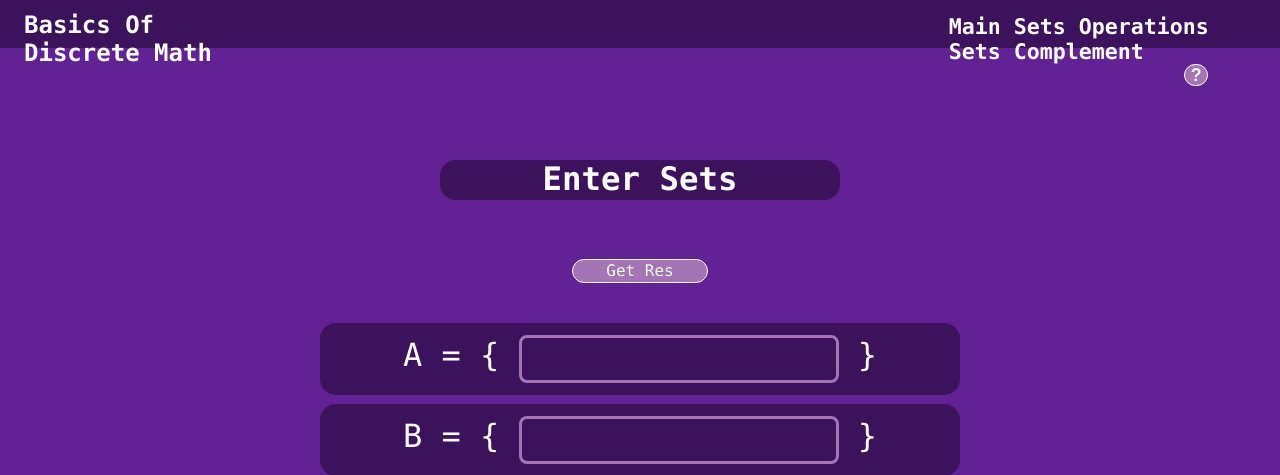
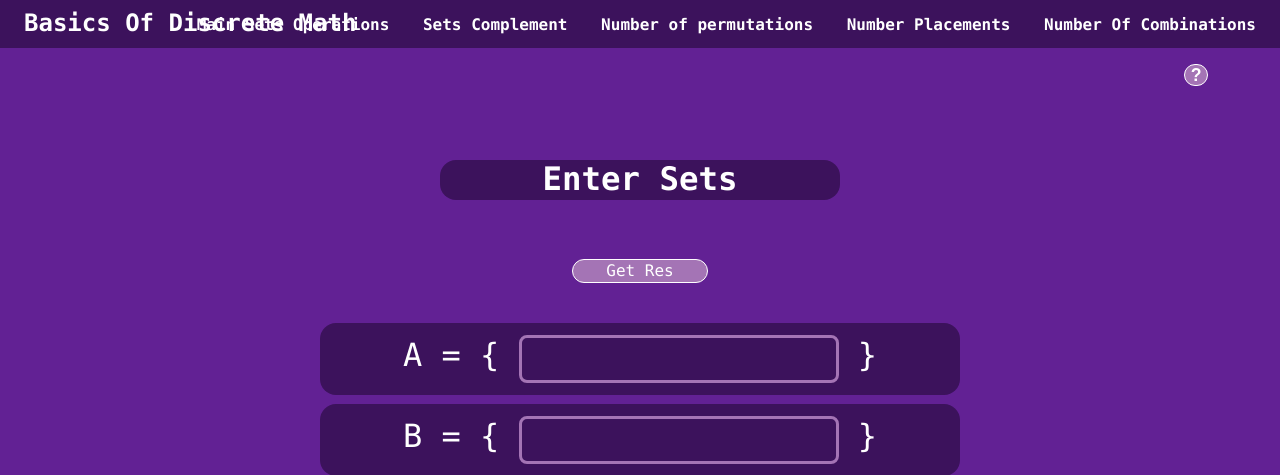
Before and after one commit to Iwlj4s/Basics_Of_Discrete_Math, a Flask app: page / in a window 1280 px wide. Shown: the top 475 px of the page. Run offline with Flask 3, Linux system fonts and the light colour scheme.

Commit message:
Add Calculating numbers of : placements, permutations, combinations. For yet without checks

```diff
--- a/data.py
+++ b/data.py
@@ -1,4 +1,4 @@
-# Data For Index.html #
+# Data For INDEX.html #
 index_data = {
     'example_about_operation1': 'A = { 1, 2, 3, 4 }',
     'example_about_operation2': 'B = { 3, 4, 5, 6 }',
@@ -29,7 +29,7 @@ index_data = {
     ]
 }
 
-# Data For Complement.html #
+# Data For COMPLEMENT.html #
 complement_data = {
     'example_about_operation1': 'U = {1, 2, 3, 4, 5, 6, 7, 8, 9} ',
     'example_about_operation2': 'X =  {1, 2, 3, 4}',
@@ -40,3 +40,39 @@ complement_data = {
             'res_example': 'X′ = { 5, 6, 7, 8, 9}'
         }]
 }
+
+# Data For number_PERMUTATION.html #
+find_number_permutation_data = {
+    'operations': [
+        {
+            'operation_name': 'Calculating the number of permutations of n elements',
+            'operation_info': 'The number of permutations Pn is the number of different ways in which a given set '
+                              'consisting of n elements can be ordered. ',
+            'res_example': 'P_n = n! = P₁₀ = 10! = 3628800'
+        },]
+}
+
+# Data For number_PLACEMENTS.html #
+find_number_placements_data = {
+    'operations': [
+        {
+            'operation_name': 'Calculating the number of placements of n by k elements',
+            'operation_info': 'The number of placements of Ank is the arrangement of “items” on some “places”, '
+                              'provided that each place is occupied by exactly one object and all objects are '
+                              'different. More formally, an arrangement (from n to k) is an ordered set of k distinct '
+                              'elements of some n-element set.',
+            'res_example': 'A_9^2 = 9!/(9-2)! = 9!/7! = 72 '
+        },]
+}
+
+# Data For number_COMBINATIONS.html #
+find_number_combinations_data = {
+    'operations': [
+        {
+            'operation_name': 'Calculating the number of combinations of n by k elements',
+            'operation_info': 'The number of combinations from n to k (C_n^k) is a set of k elements selected from '
+                              'given n elements. Sets that differ only in the order of elements (but not in '
+                              'composition) are considered identical.',
+            'res_example': 'C_9^2 = 9!/(9-2)! * 2! = 9!/7! * 2! = 36 '
+        },]
+}
--- a/form.py
+++ b/form.py
@@ -15,3 +15,23 @@ class ComplementForm(FlaskForm):
     user_U_value = StringField('U = ')
 
     user_submit_btn = SubmitField('Get Res')
+
+
+class FindNumberPermutationForm(FlaskForm):
+    user_n_value = StringField('n = ')
+
+    user_submit_btn = SubmitField('Get Res')
+
+
+class FindNumberPlacementsForm(FlaskForm):
+    user_n_value = StringField('n = ')
+    user_k_value = StringField('k = ')
+
+    user_submit_btn = SubmitField('Get Res')
+
+
+class FindNumberCombinationsForm(FlaskForm):
+    user_n_value = StringField('n = ')
+    user_k_value = StringField('k = ')
+
+    user_submit_btn = SubmitField('Get Res')
--- a/main.py
+++ b/main.py
@@ -1,7 +1,12 @@
 from flask import Flask, render_template, request
-from form import SetsForm, ComplementForm
+
+from form import SetsForm, ComplementForm, FindNumberPermutationForm
+from form import FindNumberPlacementsForm, FindNumberCombinationsForm
+
 from main_functions.get_all_main_results import full_checked_results
-from data import index_data, complement_data
+
+from data import index_data, complement_data, find_number_permutation_data
+from data import find_number_placements_data, find_number_combinations_data
 
 import os
 from dotenv import load_dotenv
@@ -65,5 +70,66 @@ def complement():
                            complement_data=complement_data)
 
 
+# PERMUTATIONS PAGE #
+@app.route('/number_permutations', methods=['GET', 'POST'])
+def number_permutations():
+    permutations_form = FindNumberPermutationForm()
+
+    if request.method == 'POST' and permutations_form.validate_on_submit():
+        (res_permutations, x_value, y_value) = full_checked_results(x=permutations_form.user_n_value.data, y="",
+                                                                    x_value=permutations_form.user_n_value.data,
+                                                                    y_value="")
+
+        permutations_form.user_n_value.data = x_value
+
+        return render_template('number_permutations.html', permutations_form=permutations_form,
+                               find_number_permutation_data=find_number_permutation_data,
+                               res_permutations=res_permutations)
+    return render_template('number_permutations.html', permutations_form=permutations_form,
+                           find_number_permutation_data=find_number_permutation_data)
+
+
+# PLACEMENTS PAGE #
+@app.route('/number_placements', methods=['GET', 'POST'])
+def number_placements():
+    placements_form = FindNumberPlacementsForm()
+
+    if request.method == 'POST' and placements_form.validate_on_submit():
+        (res_placements, x_value, y_value) = full_checked_results(x=placements_form.user_n_value.data,
+                                                                  y=placements_form.user_k_value.data,
+                                                                  x_value=placements_form.user_n_value.data,
+                                                                  y_value=placements_form.user_k_value.data)
+
+        placements_form.user_n_value.data = x_value
+        placements_form.user_k_value.data = y_value
+
+        return render_template('number_placements.html', placements_form=placements_form,
+                               find_number_placements_data=find_number_placements_data,
+                               res_placements=res_placements)
+
+    return render_template('number_placements.html', placements_form=placements_form,
+                           find_number_placements_data=find_number_placements_data)
+
+
+# COMBINATIONS PAGE #
+@app.route('/number_combinations', methods=['GET', 'POST'])
+def number_combinations():
+    combinations_form = FindNumberCombinationsForm()
+    if request.method == 'POST' and combinations_form.validate_on_submit():
+        (res_combinations, x_value, y_value) = full_checked_results(x=combinations_form.user_n_value.data,
+                                                                    y=combinations_form.user_k_value.data,
+                                                                    x_value=combinations_form.user_n_value.data,
+                                                                    y_value=combinations_form.user_k_value.data)
+
+        combinations_form.user_n_value.data = x_value
+        combinations_form.user_k_value.data = y_value
+
+        return render_template('number_combinations.html', combinations_form=combinations_form,
+                               find_number_combinations_data=find_number_combinations_data,
+                               res_combinations=res_combinations)
+    return render_template('number_combinations.html', combinations_form=combinations_form,
+                           find_number_combinations_data=find_number_combinations_data)
+
+
 if __name__ == '__main__':
     app.run(debug=True)
--- a/static/css/main.css
+++ b/static/css/main.css
@@ -52,6 +52,8 @@ background:  #a474b5;
     height: 6vh;
 
     margin-bottom: 4vh;
+
+    font-size: 2vh;
 }
 
 .header-top{
@@ -59,31 +61,36 @@ background:  #a474b5;
 
     display: flex;
     align-items: center;
-
-    justify-content: center;
+    justify-content: right;
 }
 
 /* Header Logo */
 .header-top-logo{
-    margin-right: 90vh;
     display: flex;
-}
+    position: absolute;
+    left: 0;
+    margin-left: 3vh;
+    }
 
 .header-top-title{
     font-size: 3vh;
     font-weight: 800;
 
-    padding-left: 3vh;
+    margin-right: 42vh;
 }
 
 /* Nav Link */
 .nav-link{
     position: relative;
     color: white;
+
+    padding-top: 0.5vh;
     margin-right: 3vh;
 
     font-weight: 700;
     display: inline-flex;
+
+    text-align: right;
 }
 
 .nav-link::after {
@@ -92,14 +99,14 @@ background:  #a474b5;
     display: inline-flex;
     height: 0.05vw;
     background-color: #a474b5;
-    top: 3.2vh;
+    top: 3vh;
   }
 
 
 .nav-link:hover:after{
     position: absolute;
     width: 100%;
-    height: 0.3vh;
+    height: 0.31vh;
 }
 
 
--- a/templates/base.html
+++ b/templates/base.html
@@ -26,6 +26,9 @@
             <nav class="nav">
                 <a href="{{ url_for('index') }}" class="nav-link">Main Sets Operations</a>
                 <a href="{{ url_for('complement') }}" class="nav-link">Sets Complement</a>
+                <a href="{{ url_for('number_permutations') }}" class="nav-link">Number of permutations</a>
+                <a href="{{ url_for('number_placements') }}" class="nav-link">Number Placements</a>
+                <a href="{{ url_for('number_combinations') }}" class="nav-link">Number Of Combinations </a>
             </nav>
 
             </div>
--- a/templates/complement.html
+++ b/templates/complement.html
@@ -69,7 +69,7 @@
         </form>
     </div>
 
-     <!-- Result Block -->
+    <!-- Result Block -->
     <div class="result-block">
 
         <div class="result">
--- a/templates/macros/macros.jinja2
+++ b/templates/macros/macros.jinja2
@@ -20,3 +20,29 @@
     <p class="res-example">{{ res_example }}</p>
 
 {%- endmacro %}
+
+
+{# NUMBER_PERMUTATIONS.html get operations info #}
+{% macro permutations_op(operation_name, operation_info, res_example) -%}
+    <h3 class="operation-name">{{ operation_name }}</h3>
+    <p class="operation-info">{{ operation_info }}</p>
+    <p class="res-example">{{ res_example }}</p>
+
+{%- endmacro %}
+
+
+{# NUMBER_PLACEMENTS.html get operations info #}
+{% macro placements_op(operation_name, operation_info, res_example) -%}
+    <h3 class="operation-name">{{ operation_name }}</h3>
+    <p class="operation-info">{{ operation_info }}</p>
+    <p class="res-example">{{ res_example }}</p>
+
+{%- endmacro %}
+
+{# NUMBER_COMBINATIONS.html get operations info #}
+{% macro combinations_op(operation_name, operation_info, res_example) -%}
+    <h3 class="operation-name">{{ operation_name }}</h3>
+    <p class="operation-info">{{ operation_info }}</p>
+    <p class="res-example">{{ res_example }}</p>
+
+{%- endmacro %}
```
Also changed, not shown: main_functions/checking_user.py (+32 -1 lines), main_functions/get_all_main_results.py (+73 -12 lines), main_functions/get_res.py (+30 -0 lines), operations_functions/calculating_number_of/calculating_number_of_combinations.py (added, +14 -0 lines), operations_functions/calculating_number_of/calculating_number_of_permutations.py (added, +12 -0 lines), operations_functions/calculating_number_of/calculating_number_placements.py (added, +11 -0 lines), templates/number_combinations.html (added, +84 -0 lines), templates/number_permutations.html (added, +78 -0 lines), templates/number_placements.html (added, +84 -0 lines).
